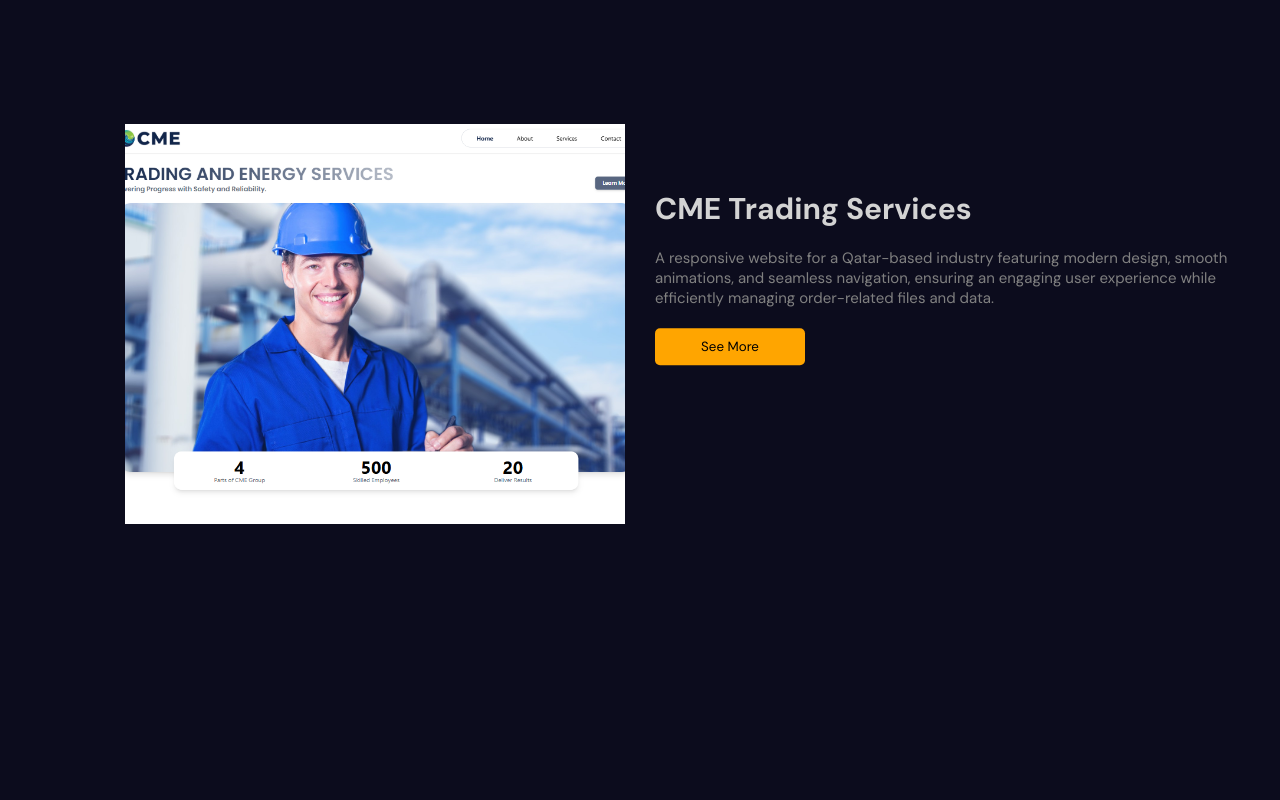
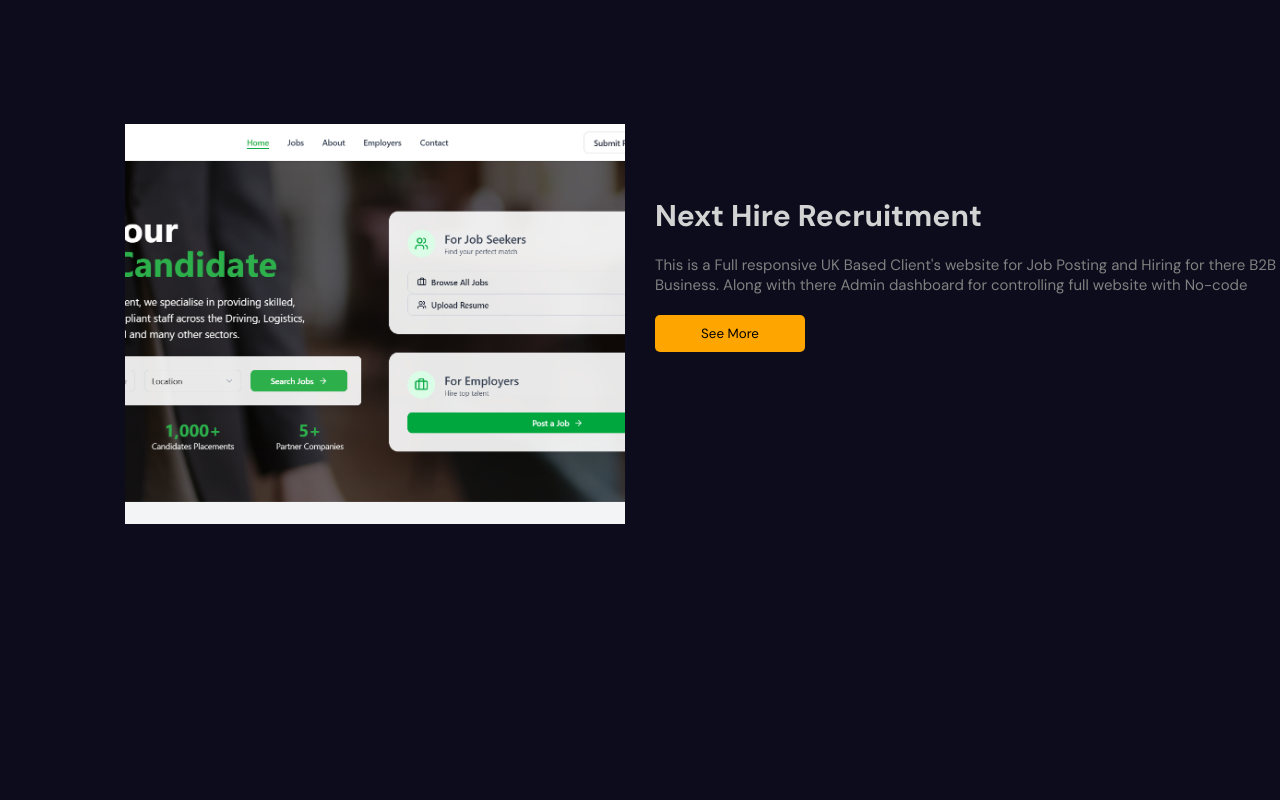
Before and after one commit to Arslaan027/CodeBrand, a React (Vite) app: page / in a window 1280 px wide. Shown: the part 3140-3940 px from the top of the page. Built offline with nearby package versions, Linux system fonts and the light colour scheme.

Commit message:
New Website Update

```diff
--- a/src/components/Portfolio/Portfolio.jsx
+++ b/src/components/Portfolio/Portfolio.jsx
@@ -4,15 +4,22 @@ import { useRef } from "react";
 
 // Portfolio items array
 const items = [
+    {
+    id: 1,
+    title: "Next Hire Recruitment",
+    img: "/nexthire.png",
+    desc: "This is a Full responsive UK Based Client's website for Job Posting and Hiring for there B2B Business. Along with there Admin dashboard for controlling full website with No-code",
+    link: "https://nexthirerecruitment.co.uk/",
+  },
   {
-    id: 1,
+    id: 2,
     title: "CME Trading Services",
     img: "/CME.png",
     desc: "A responsive website for a Qatar-based industry featuring modern design, smooth animations, and seamless navigation, ensuring an engaging user experience while efficiently managing order-related files and data.",
     link: "https://cme.qa/",
   },
   {
-    id: 2,
+    id: 3,
     title: "Welfare Action for Incarcerated (WAFI)",
     img: "/wafi.png",
     desc: "A project aimed at supporting incarcerated individuals through education, mental health, and skill development programs, promoting reintegration into society.",
@@ -20,14 +27,14 @@ const items = [
   },
 
   {
-    id: 3,
+    id: 4,
     title: "BiDepartment Database Management",
     img: "/Connective.png",
     desc: "A centralized dashboard for managing and organizing order-related Files, Activity Tracker, and Data, ensuring efficient and easy access for each individual order.",
     link: "https://dashboard.enggenv.com/connectivityDash/#/connectivity",
   },
   {
-    id: 4,
+    id: 5,
     title: "Noor al-fikr",
     img: "/noor.png",
     desc: "A responsive website for a Saudi-based industry featuring modern design, smooth animations, and seamless navigation, ensuring an engaging user experience while efficiently managing order-related files and data.",
@@ -35,14 +42,14 @@ const items = [
   },
 
   {
-    id: 5,
+    id: 6,
     title: "Calibrix (Certificate Generation System)",
     img: "/calibrix.png",
     desc: "Clibrix offers the ability to create custom certificates tailored to individual user requirements, providing a flexible solution for generating certificates with personalized details and designs.",
     link: "https://dashboard.enggenv.com/calib_cert/#/login",
   },
   {
-    id: 6,
+    id: 7,
     title: "Ontato",
     img: "/ontato.png",
     desc: "A responsive website for a Australia Based industry featuring modern design, smooth animations, and seamless navigation, ensuring an engaging user experience while efficiently managing order-related files and data.",
@@ -50,35 +57,35 @@ const items = [
   },
 
   {
-    id: 7,
+    id: 8,
     title: "Employee Management Dashboard (In Progress)",
     img: "https://miro.medium.com/v2/resize:fit:1400/1*3oAf0XMPxo2OoIeIK0FFwg.png",
     desc: "A comprehensive platform designed for efficient management of employee data and processes, offering tools for tracking performance, attendance, and payroll.",
     // link: "https://github.com/Arslaan027",
   },
   {
-    id: 8,
+    id: 9,
     title: "Sigma Solution WebApp  (In Progress)",
     img: "https://xdfile.com/wp-content/uploads/2020/04/Software-Company-XD-Website-Template-758x427.jpg",
     desc: "A multi-service platform offering a wide range of business solutions, from registrations to digital marketing, designed for global enterprises.",
     link: "https://sigmasolution.onrender.com/",
   },
   {
-    id: 9,
+    id: 10,
     title: "Video Advertisement",
     img: "/VideoAdd.mp4",
     desc: "A creative video advertisement designed to promote a restaurant, focusing on its food offerings and running targeted campaigns across social media platforms.",
     // link: "#Contact",
   },
   {
-    id: 10,
+    id: 11,
     title: "Meme Creation",
     img: "/meme.mp4",
     desc: "A fun and engaging meme creation project aimed at leveraging viral content to boost brand visibility and connect with a younger audience through humor on social media.",
     // link: "#Contact",
   },
   {
-    id: 11,
+    id: 12,
     title: "WordPress Website (DesktopView Only)",
     img: "/wordpress.png",
     desc: "A professional WordPress website designed to showcase business services and products, optimized for user engagement and easy content management.",
```
Also changed, not shown: public/nexthire.png (added).
